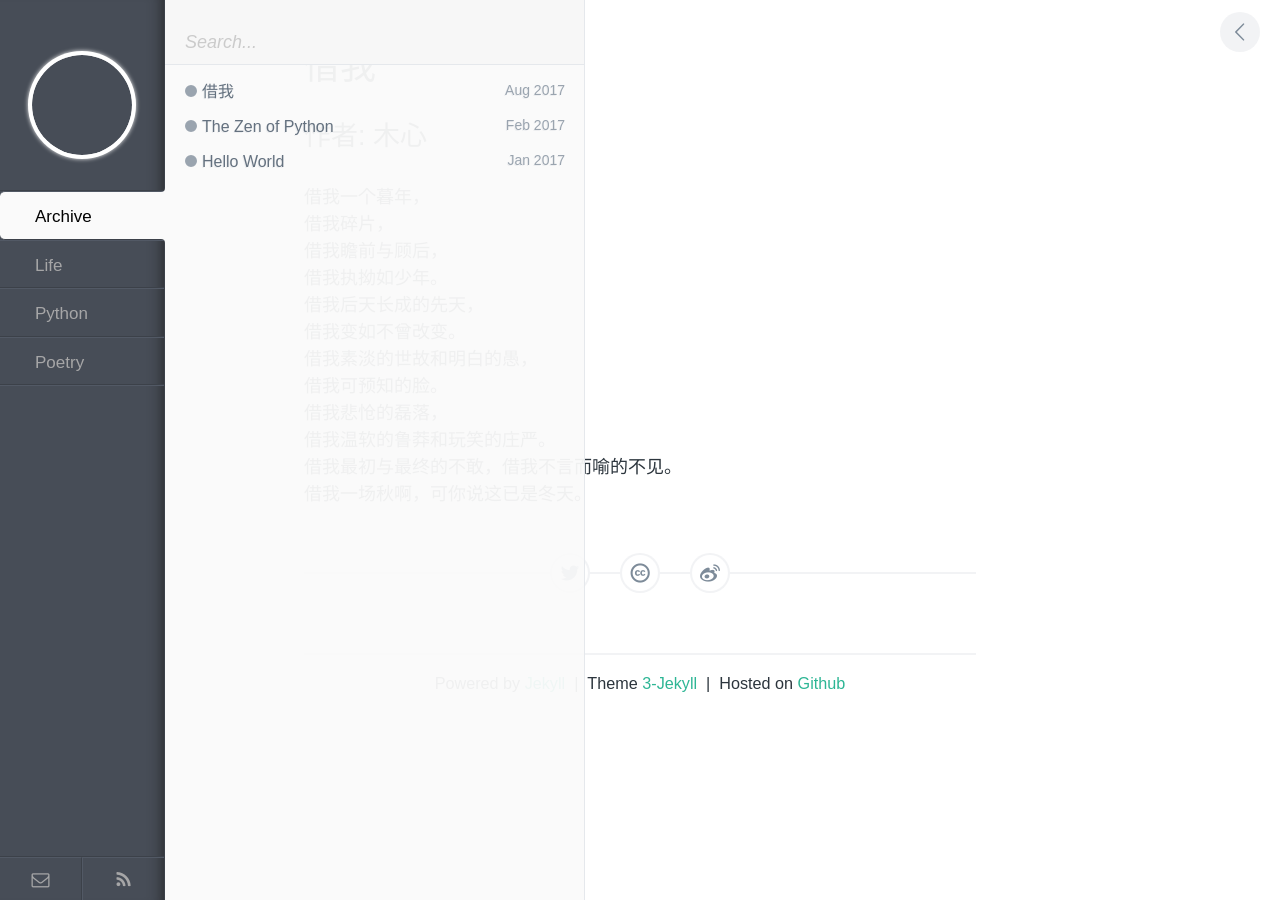
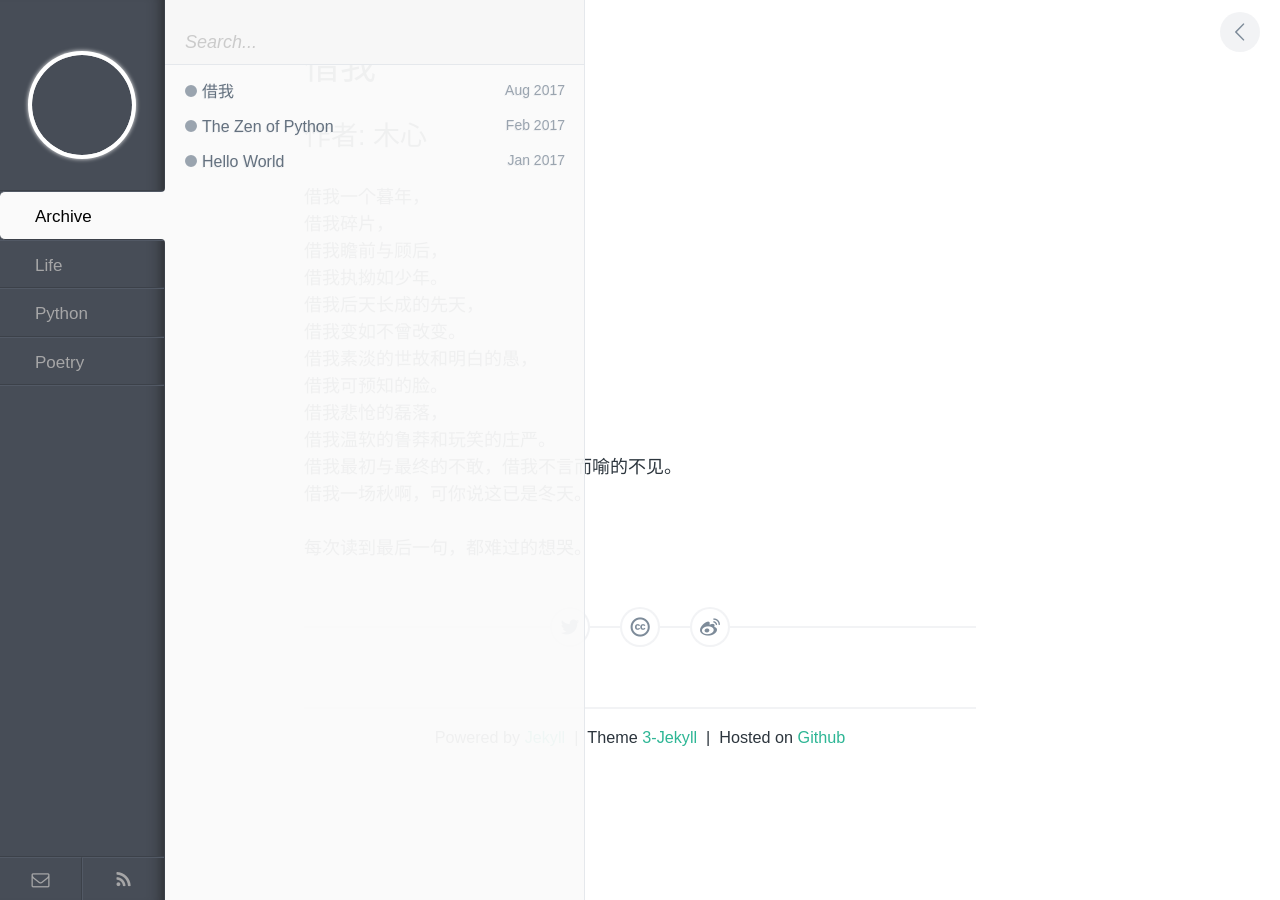
Before and after one commit to Lnek/lnek.github.io, a Jekyll site: the page built from _posts/Poetry/2017-08-22-jie-wo.md, in a window 1280 px wide. Built offline with Jekyll 4.4.1, drawn with Linux system fonts in a browser that asks for light colours; comment, search, counter and statistics services are not loaded.

Commit message:
Change: note

```diff
--- a/_posts/Poetry/2017-08-22-jie-wo.md
+++ b/_posts/Poetry/2017-08-22-jie-wo.md
@@ -21,3 +21,6 @@ description: JieWo
 借我温软的鲁莽和玩笑的庄严。
 借我最初与最终的不敢，借我不言而喻的不见。
 借我一场秋啊，可你说这已是冬天。
+
+
+每次读到最后一句，都难过的想哭。
```
